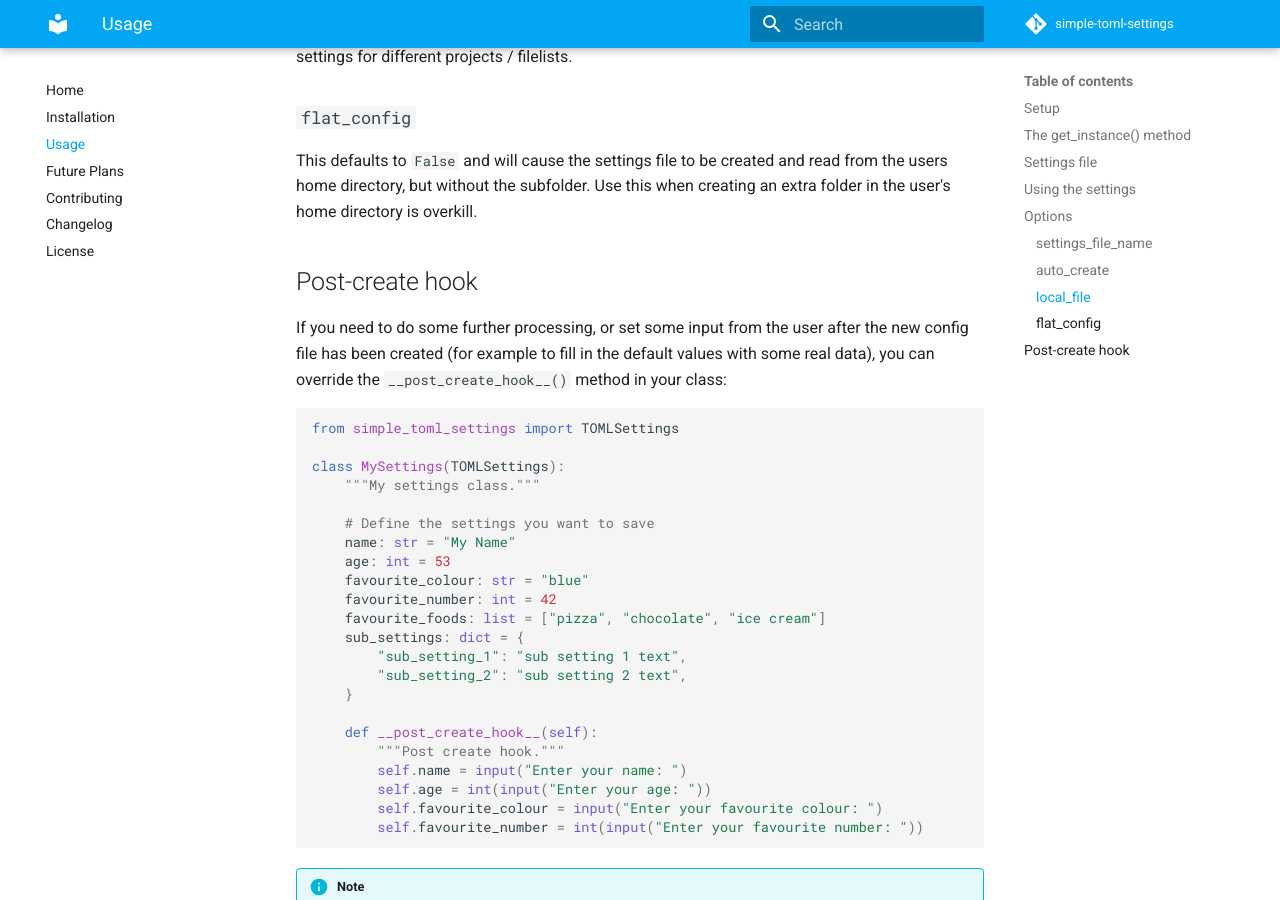
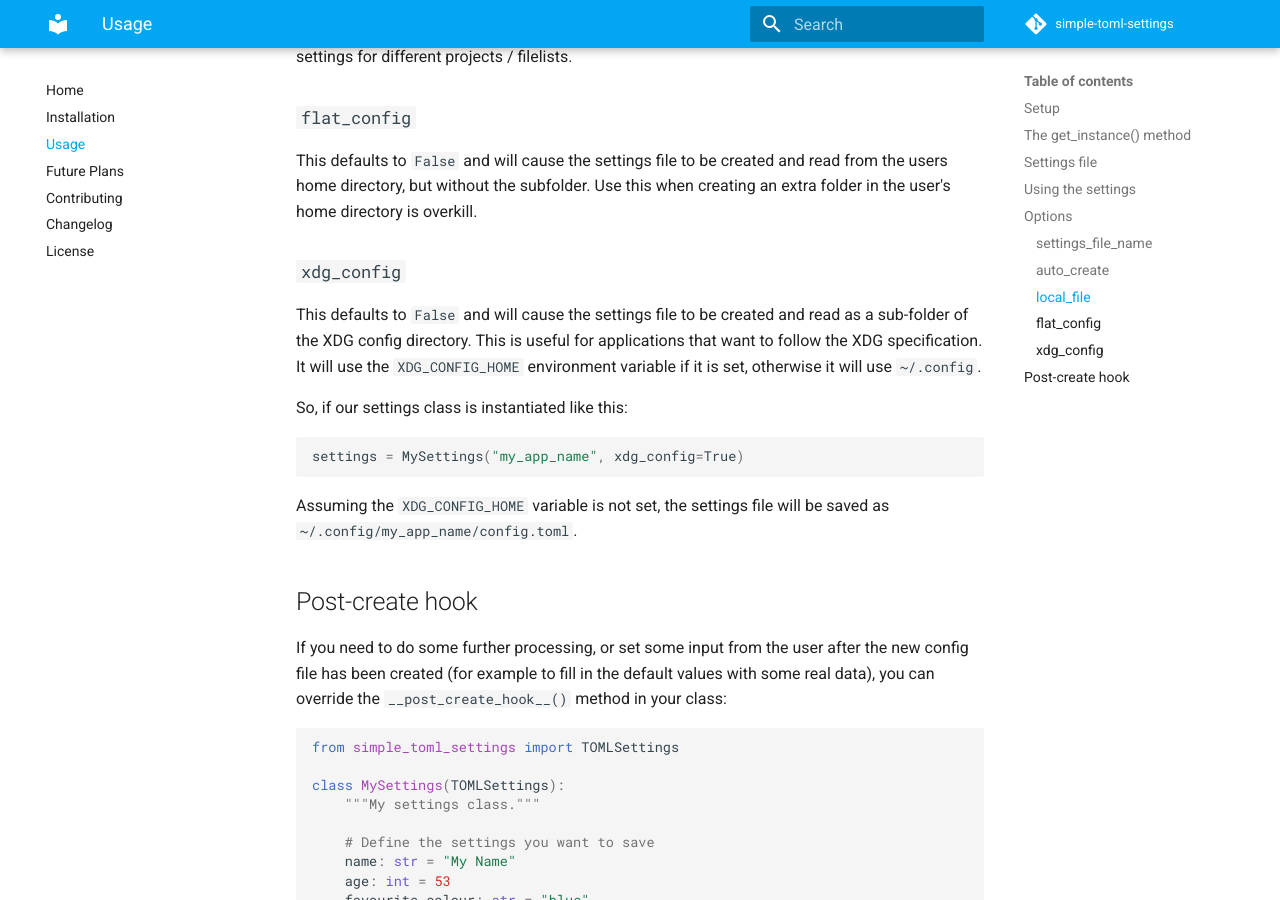
Before and after one commit to seapagan/simple-toml-settings, an MkDocs documentation site: the page built from docs/usage.md, in a window 1280 px wide and 900 px high, scrolled down 4620 px. Built offline with MkDocs 1.6.1 and Material for MkDocs 9.7.7, drawn with Linux system fonts in a browser that asks for light colours; comment, search, counter and statistics services are not loaded.

````diff
--- a/docs/usage.md
+++ b/docs/usage.md
@@ -237,6 +237,22 @@ This defaults to `False` and will cause the settings file to be created and read
 from the users home directory, but without the subfolder.  Use this when
 creating an extra folder in the user's home directory is overkill.
 
+### `xdg_config`
+
+This defaults to `False` and will cause the settings file to be created and read
+as a sub-folder of the XDG config directory.  This is useful for applications
+that want to follow the XDG specification. It will use the `XDG_CONFIG_HOME`
+environment variable if it is set, otherwise it will use `~/.config`.
+
+So, if our settings class is instantiated like this:
+
+```python
+settings = MySettings("my_app_name", xdg_config=True)
+```
+
+Assuming the `XDG_CONFIG_HOME` variable is not set, the settings file will be
+saved as `~/.config/my_app_name/config.toml`.
+
 ## Post-create hook
 
 If you need to do some further processing, or set some input from the user after
````
Also changed, not shown: README.md (+3 -1 lines).
